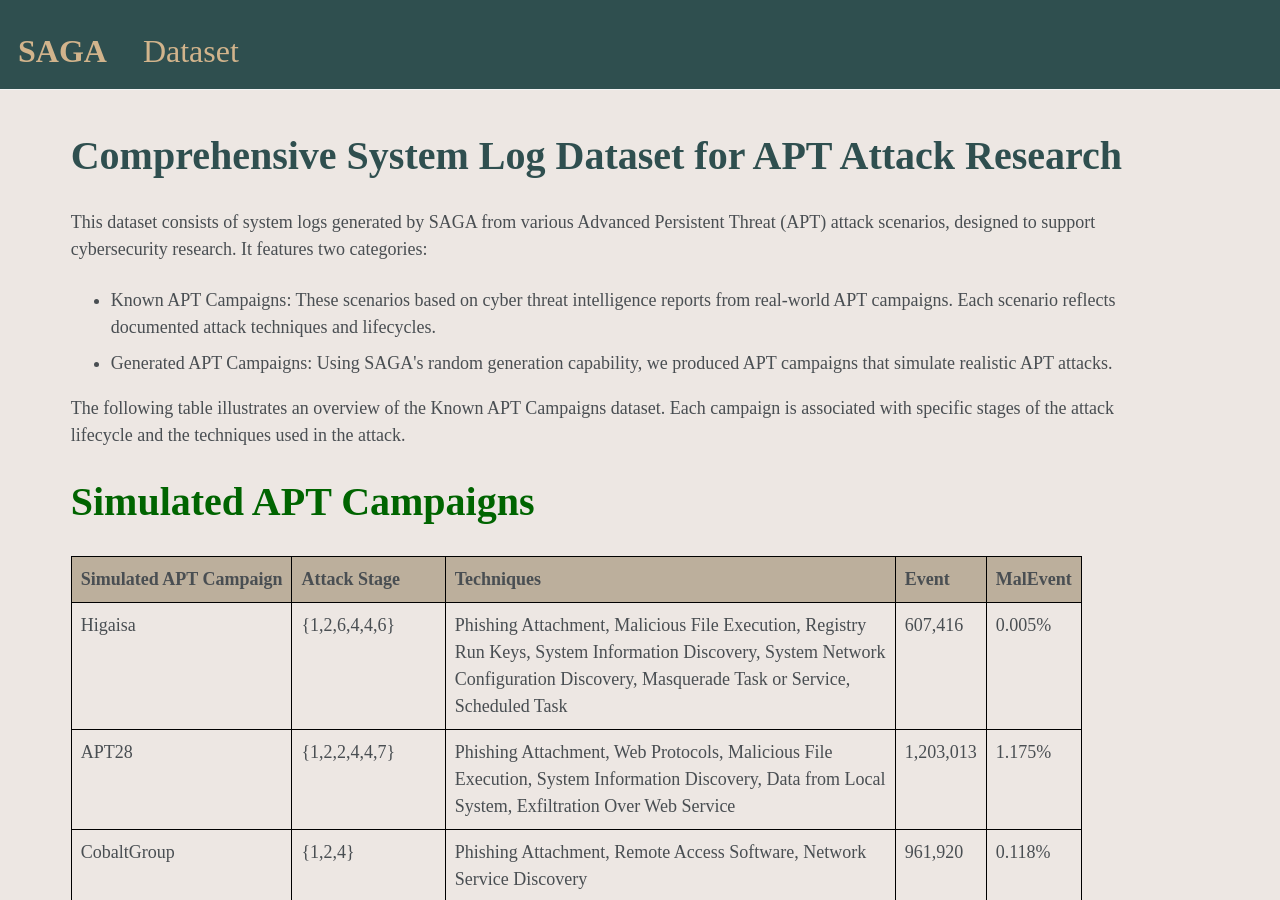
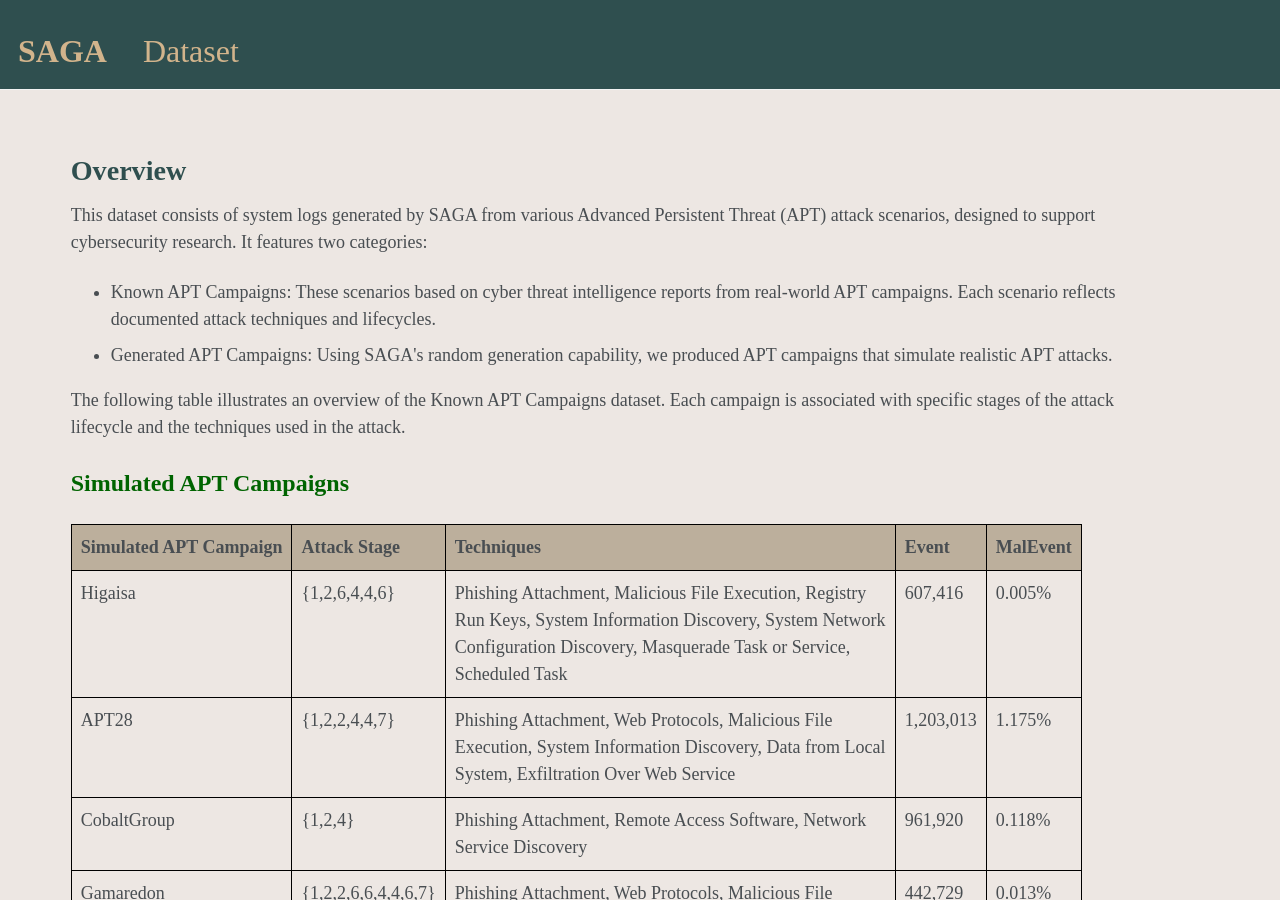
Before and after one commit to saga-tw/saga-tw.github.io, a Jekyll site: the page built from _pages/dataset.md, in a window 1280 px wide and 900 px high. Built offline with Jekyll 4.4.1, drawn with Linux system fonts in a browser that asks for light colours; part of the change alters nothing that is shown.

Commit message:
Update dataset.md

```diff
--- a/_pages/dataset.md
+++ b/_pages/dataset.md
@@ -3,7 +3,7 @@ title:
 permalink: /dataset/
 author_profile: false
 ---
-<span style="color: #2F4F4F; font-family: 'Work Sans'; font-weight: bold;font-size:40px">Comprehensive System Log Dataset for APT Attack Research</span>
+<h1 style= "color:#2F4F4F; font-family: 'Work Sans'; margin-top: 1em !important;">Overview</h1>
 <p style="font-family: 'Work Sans';">This dataset consists of system logs generated by SAGA from various Advanced Persistent Threat (APT) attack scenarios, designed to support cybersecurity research. It features two categories:</p>
 <ul>
   <li style="font-family: 'Work Sans';"> Known APT Campaigns: These scenarios based on cyber threat intelligence reports from real-world APT campaigns. Each scenario reflects documented attack techniques and lifecycles.</li>
@@ -11,7 +11,7 @@ author_profile: false
 </ul>
 <p style="font-family: 'Work Sans';">The following table illustrates an overview of the Known APT Campaigns dataset. Each campaign is associated with specific stages of the attack lifecycle and the techniques used in the attack.</p>
 
-<span style="color: #006400; font-family: 'Work Sans'; font-weight: bold;font-size:40px">Simulated APT Campaigns</span>
+<span style="color: #006400; font-family: 'Work Sans'; font-weight: bold;font-size:24px">Simulated APT Campaigns</span>
 <table style="border: 1px solid black; border-collapse: collapse;">
     <thead>
         <tr>
@@ -62,8 +62,7 @@ author_profile: false
 </table>
 <p style="font-family: 'Work Sans';">* 1 = Initial Compromise, 2 = Establishing Foothold, 3 = Escalating Privileges, 4 = Internal Reconnaissance, 5 = Moving Laterally, 6 = Maintaining Presence, 7 = Complete Mission.</p>
 
-
-<h1 style= "color: #2F4F4F; font-family: 'Work Sans';">Download the Released Dataset</h1>
+<h1 style= "color:#2F4F4F; font-family: 'Work Sans'; margin-top: 1em !important;">Download the Released Dataset</h1>
 <ul>
   <li>
     <strong style="font-family: 'Work Sans';">SAGA dataset - v2.0</strong><br>
```
